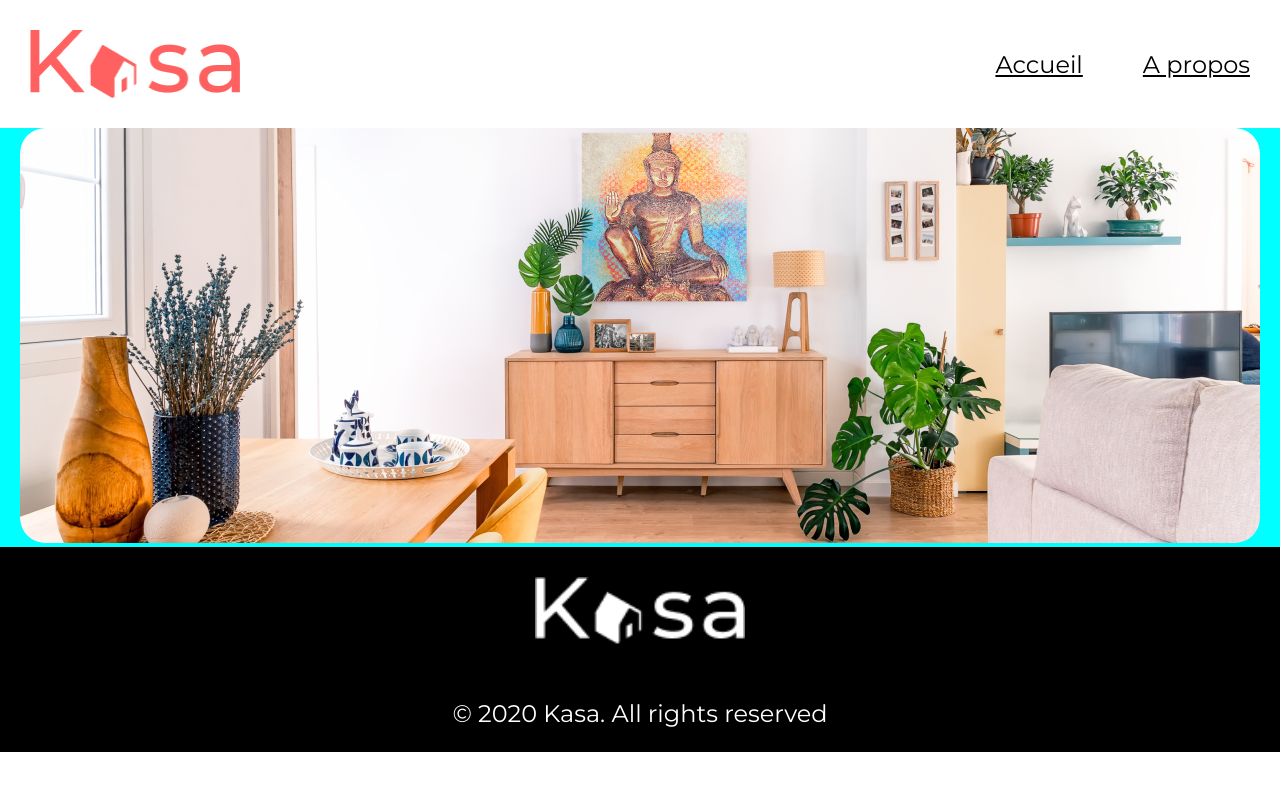
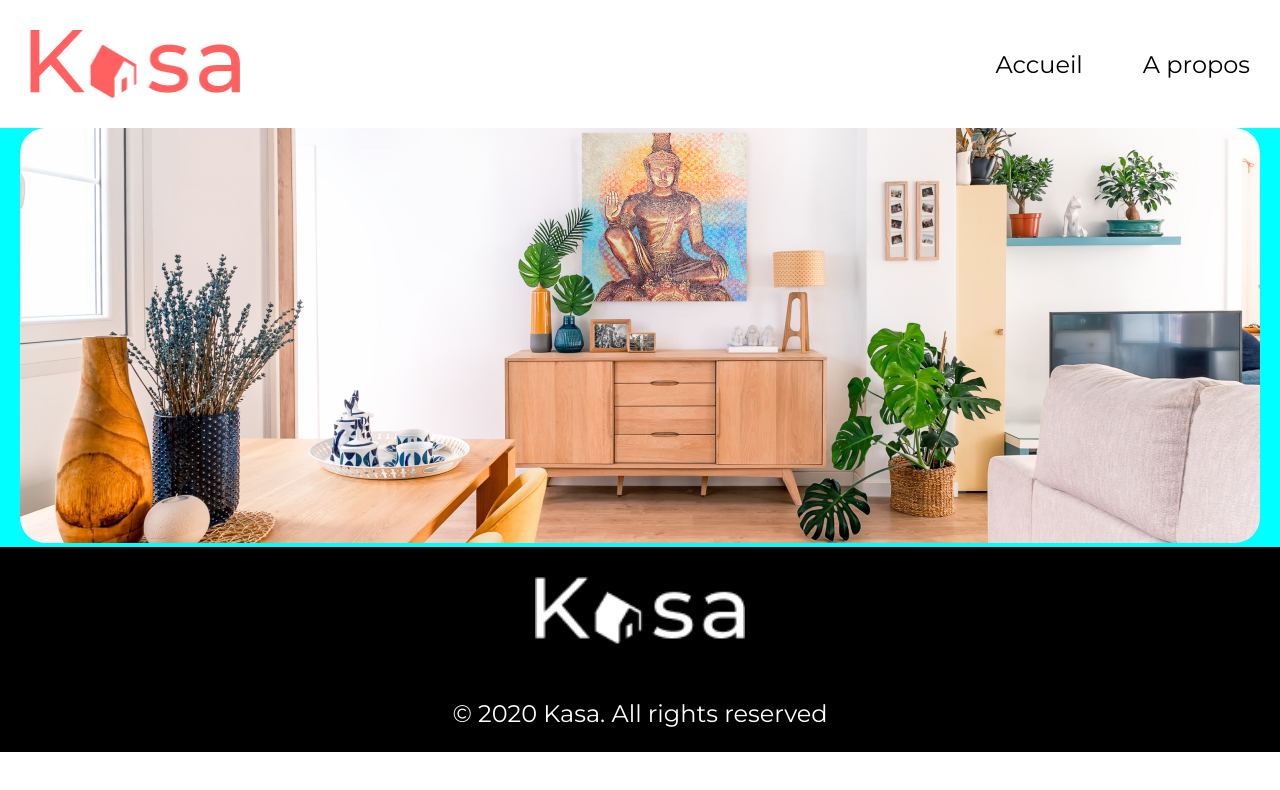
Before and after one commit to mvoisin64/Projet-8-v2, a React (Create React App) app: page /Logement in a window 1280 px wide. Shown: the top 790 px of the page. Built offline with nearby package versions, Linux system fonts and the light colour scheme.

Commit message:
navbar terminée et A propos conteneur fait

```diff
--- a/src/components/Collapse/Collapse.js
+++ b/src/components/Collapse/Collapse.js
@@ -1,7 +1,7 @@
 import React, { useState } from 'react';
 import './Collapse.scss';
 import ArrowBack from '../../img/arrow_back.svg';
-const Collapse = ({ title, ArrowBack, children }) => {
+const Collapse = ({ title, children }) => {
     const [isOpen, setIsOpen] = useState(false);
 
     const toggleCollapse = () => {
--- a/src/components/Header/Header.js
+++ b/src/components/Header/Header.js
@@ -11,16 +11,14 @@ const Header = () => {
             <nav>
                 <ul>
                     <li>
-                        <NavLink to="/"
-              className={({ isActive }) => (isActive ? 'disabled' : '')}>
+            <NavLink to="/" className={({ isActive }) => (isActive ? 'active-link' : 'inactive-link')}>
 
 
                         Accueil
                         </NavLink>
                     </li>
                     <li>
-                        <NavLink to="/APropos"
-              className={({ isActive }) => (isActive ? 'disabled' : '')}>
+            <NavLink to="/APropos" className={({ isActive }) => (isActive ? 'active-link' : 'inactive-link')}>
                         A propos
                         </NavLink>
 
--- a/src/components/Header/Header.scss
+++ b/src/components/Header/Header.scss
@@ -1,5 +1,3 @@
-
-
 .header {
   display: flex;
   justify-content: space-between;
@@ -10,7 +8,8 @@
 }
 
 .logokasa {
-    width: 100px; /* Adjust the size as needed */
+  width: 100px;
+  /* Adjust the size as needed */
   height: auto;
   padding: 30px;
 }
@@ -26,20 +25,18 @@
   li {
     padding: 30px;
   }
-    a{
+
+  a {
     color: black;
-    }
+    &.active-link {
+      text-decoration: underline;
 
 
-  .active-link {
-        text-decoration:  underline;
 
     }
-
-      &.disabled {
+    &.inactive-link {
       text-decoration: none;
-        pointer-events: none; // Désactive le clic
-        cursor: default;
 
     }
   }
+}
--- a/src/scenes/APropos/APropos.js
+++ b/src/scenes/APropos/APropos.js
@@ -2,14 +2,18 @@ import React from 'react';
 import backgroundapropos from '../../img/backgroundapropos.png';
 import Banner from '../../components/Banner/Banner.js';
 import Collapse from '../../components/Collapse/Collapse.js'
+import './APropos.scss';
+
 function APropos() {
   return (
     <div className='scene'>
 <Banner text="" image={backgroundapropos} />
+<div className='collapse-container'>
 <Collapse/>
 <Collapse/>
 <Collapse/>
 <Collapse/>
+</div>
     </div>
   );
 }
--- a/src/scenes/APropos/APropos.scss
+++ b/src/scenes/APropos/APropos.scss
@@ -1 +1,10 @@
 @use '../../styles.scss' as *;
+
+.collapse-container{
+    display: flex;
+    flex-direction: column;
+    justify-content: center;
+    align-items: center;
+    gap: 30px;
+    margin: 20px auto;
+}
--- a/src/scenes/Logement/Logement.scss
+++ b/src/scenes/Logement/Logement.scss
@@ -1,9 +1,11 @@
 @use '../../styles.scss' as *;
 
-img {
-    width: 1240px;
-    height: 415px;
-    border-radius: 25px;
+.imageLogement{
+    img {
+        width: 1240px;
+        height: 415px;
+        border-radius: 25px;
+    }
 }
 
 .imageLogement {
```
Lines whose indentation alone changed are shown as unchanged.
